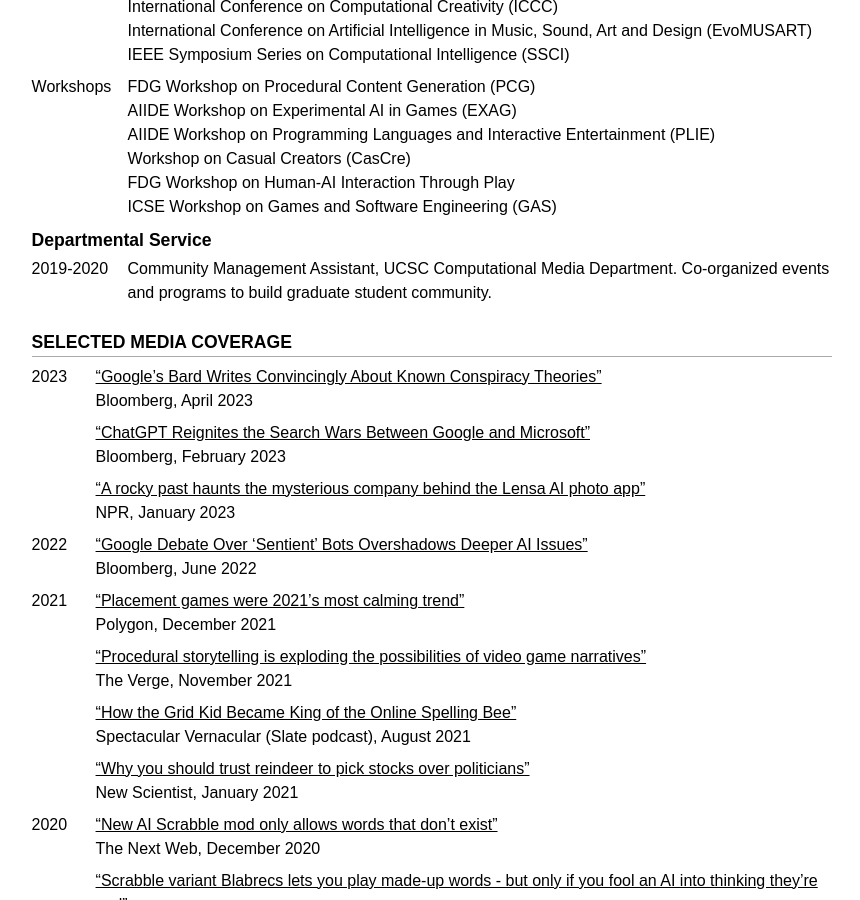
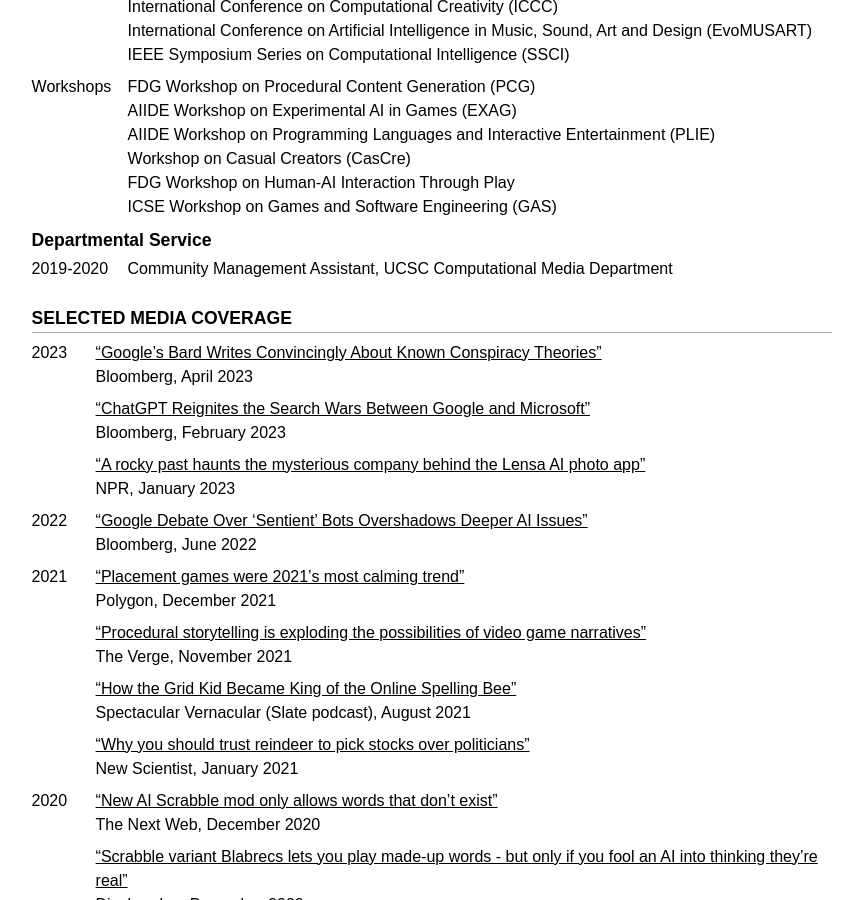
Before and after one commit to mkremins/mkremins.github.io, a Jekyll site: the page built from cv/index.html, in a window 1280 px wide and 900 px high, scrolled down 9920 px. Shown: the whole window, without its empty margins (208-1068 px from the left). Built offline with Jekyll 4.4.1, drawn with Linux system fonts in a browser that asks for light colours; some web fonts are replaced.

Commit message:
Concisify departmental service entries

```diff
--- a/cv/index.html
+++ b/cv/index.html
@@ -490,7 +490,7 @@ layout: null
       <h3>Departmental Service</h3>
       <div class="dated-entry">
         <div class="dated-date">2019-2020</div>
-        <div class="dated-content">Community Management Assistant, UCSC Computational Media Department. Co-organized events and programs to build graduate student community.</div>
+        <div class="dated-content">Community Management Assistant, UCSC Computational Media Department</div>
       </div>
     </section>
     <section id="media">
```
